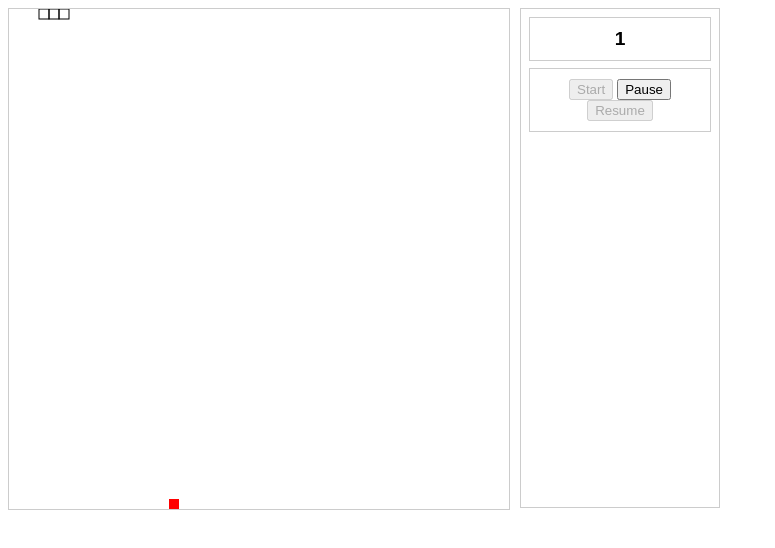
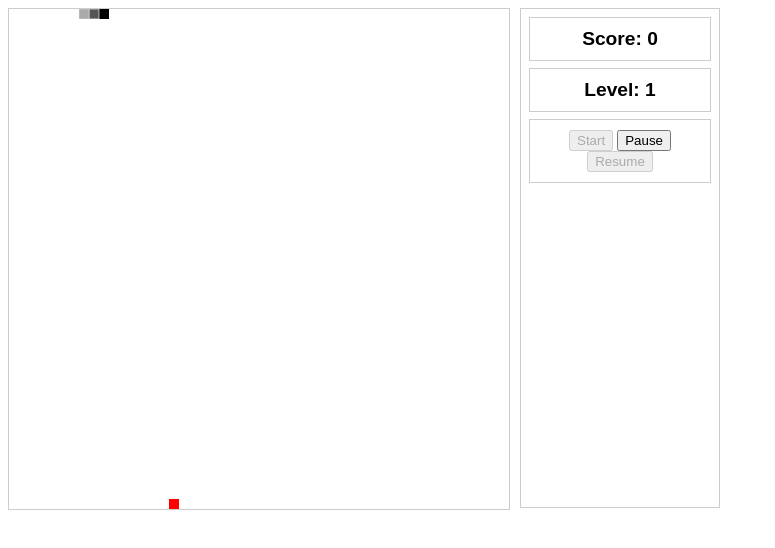
Before and after one commit to herch0/html5-snake, a plain HTML site: page index.html in a window 1280 px wide. Both pictures are taken after a click on the button "Start". Shown: the whole page, without its empty margins (0-775 px from the left). Drawn offline with Linux system fonts and the light colour scheme.

Commit message:
change score when food eaten add new square to the snake when the food is eated

```diff
--- a/index.html
+++ b/index.html
@@ -18,12 +18,12 @@ and open the template in the editor.
         float: left;
         margin-right: 10px;
       }
-      #level {
+      #level, #score {
         font-size: 1.2em;
         font-family: sans-serif;
         font-weight: bold
       }
-      #level, #actions {
+      #level, #score, #actions {
         margin-bottom: 7px;
         text-align: center;
         border: 1px solid #ccc;
@@ -42,9 +42,10 @@ and open the template in the editor.
     </style>
   </head>
   <body>
-    <canvas width="500" height="500"></canvas>
+    <canvas width="500" height="500" tabindex="1"></canvas>
     <div id="div_left">
-      <div id="level">1</div>
+      <div id="score">Score: <span id="span_score">0</span></div>
+      <div id="level">Level: <span id="span_level">1</span></div>
       <div id="actions">
         <button id="btn_start" onclick="start()">Start</button>
         <button id="btn_pause" onclick="pause()">Pause</button>
--- a/script.js
+++ b/script.js
@@ -4,14 +4,16 @@ var squares = [];
 var food;
 var canvas, context;
 var gameOn = false;
-var repaintInterval = 500;
+var repaintInterval = 300;
 var foodColor = "red";
 var gridDimension = 10;
+var score = 0;
 
 window.onload = init;
 
 document.querySelector("body").addEventListener('keydown', function (event) {
   event.preventDefault();
+  if (gameOn) {
     if (event.which == 37) {
       if (dx == 0) {
         dx = -gridDimension;
@@ -33,17 +35,15 @@ document.querySelector("body").addEventListener('keydown', function (event) {
         dx = 0;
       }
     }
-  //37 gauche
-  //38 haut
-  //39 droite
-  //40 bas
-//  console.log(event.which);
+  }
+  canvas.focus();
 });
 
-function Square(x, y, color) {
+function Square(x, y, fColor, sColor) {
   this.x = x;
   this.y = y;
-  this.color = (color ? color : "black");
+  this.fColor = (fColor ? fColor : "black");
+  this.sColor = (sColor ? sColor : "white");
   this.width = gridDimension;
   this.height = gridDimension;
 }
@@ -53,12 +53,14 @@ function start() {
   repaint();
   document.querySelector("#btn_start").disabled = true;
   document.querySelector("#btn_pause").disabled = false;
+  canvas.focus();
 }
 
 function pause() {
   gameOn = false;
   document.querySelector("#btn_resume").disabled = false;
   document.querySelector("#btn_pause").disabled = true;
+  canvas.focus();
 }
 
 function resume() {
@@ -66,6 +68,7 @@ function resume() {
   document.querySelector("#btn_pause").disabled = false;
   document.querySelector("#btn_resume").disabled = true;
   repaint();
+  canvas.focus();
 }
 
 function init() {
@@ -82,6 +85,7 @@ function init() {
   dy = 0;
   food = new Square(0, 0, foodColor);
   changeFoodPosition();
+  canvas.focus();
 }
 
 function repaint() {
@@ -102,23 +106,39 @@ function repaint() {
 //}
 
 function paintSnake() {
-  //  decrease opacity with length
   var head = squares[0];
   var oldX = head.x;
   var oldY = head.y;
   head.x += dx;
   head.y += dy;
-  context.strokeStyle = head.color;
+  context.globalAlpha = 1;
+  context.strokeStyle = head.sColor;
+  context.fillStyle = head.fColor;
   context.strokeRect(head.x, head.y, head.width, head.height);
+  context.fillRect(head.x, head.y, head.width, head.height);
   for (var i = 1; i < squares.length; i++) {
+    context.globalAlpha = (squares.length - i) / squares.length;
     var x = squares[i].x, y = squares[i].y;
     squares[i].x = oldX;
     squares[i].y = oldY;
     oldX = x;
     oldY = y;
-    context.strokeStyle = squares[i].color;
+    context.strokeStyle = squares[i].sColor;
+    context.fillStyle = squares[i].fColor;
+    context.fillRect(squares[i].x, squares[i].y, squares[i].width, squares[i].height);
     context.strokeRect(squares[i].x, squares[i].y, squares[i].width, squares[i].height);
+    context.globalAlpha = 1;
+    if (head.x == food.x && head.y == food.y) {
+      foodEated();
     }
+  }
+}
+
+function foodEated() {
+  changeFoodPosition();
+  score++;
+  document.querySelector("#span_score").innerHTML = score;
+  squares.push(new Square(0, 0));
 }
 
 function changeFoodPosition() {
@@ -132,10 +152,7 @@ function changeFoodPosition() {
 }
 
 function showFood() {
-  context.fillStyle = food.color;
+  context.globalAlpha = 1;
+  context.fillStyle = food.fColor;
   context.fillRect(food.x, food.y, food.width, food.height);
 }
-
-function animate() {
-
-}
```
Lines whose indentation alone changed are shown as unchanged.
